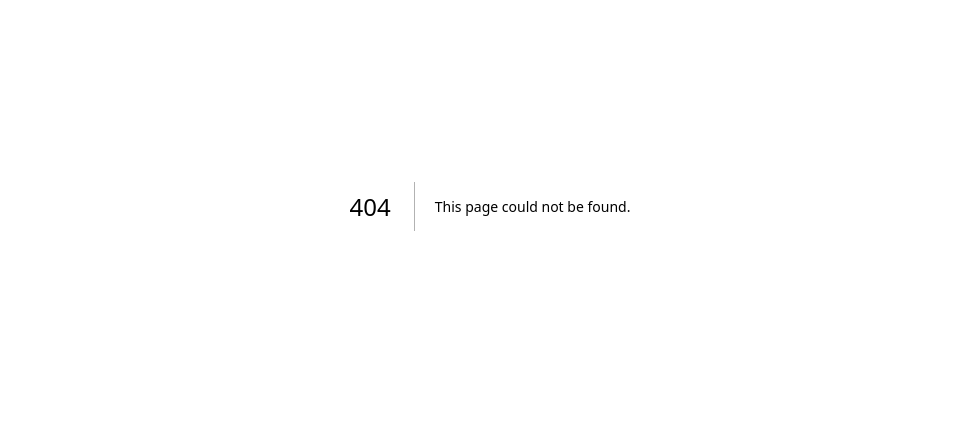
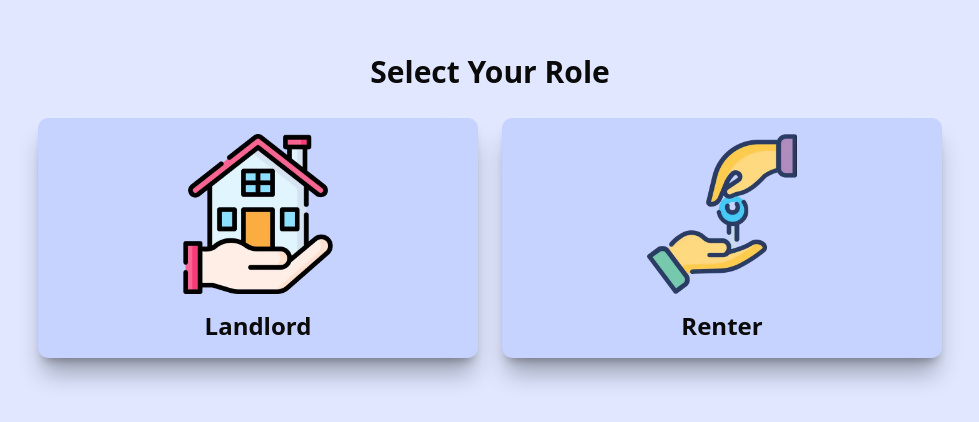
Before and after one commit to Shahmeer43/instarent_fe, a Next.js app: page /role-selection in a window 1280 px wide. Before the commit this address had no page. Shown: the part 194-616 px from the top of the page, without its empty margins (150-1129 px from the left). Built offline with nearby package versions, Linux system fonts and the light colour scheme.

Commit message:
role selection screen ui completed

```diff
--- /dev/null
+++ b/shared/components/RoleCard/RoleCard.jsx
@@ -0,0 +1,15 @@
+import Image from "next/image";
+
+const RoleCard = (props) => {
+  const { src, title } = props;
+
+  return (
+    <div className="flex flex-col gap-4 justify-center items-center flex-grow max-w-[440px] py-4 bg-indigo-200 hover:bg-indigo-300 hover:text-white rounded-lg shadow-xl/30 cursor-pointer">
+      <div className="max-w-[160px]">
+        <Image src={src} alt="role" />
+      </div>
+      <div className="text-2xl font-semibold break-all">{title}</div>
+    </div>
+  );
+};
+export default RoleCard;
--- a/shared/components/index.js
+++ b/shared/components/index.js
@@ -1,3 +1,4 @@
+import RoleCard from "./RoleCard/RoleCard";
 import SignInForm from "./SignInForm/SignInForm";
 import SignUpForm from "./SignUpForm/SignUpForm";
 import CustomInput from "./CustomInput/CustomInput";
@@ -8,6 +9,7 @@ import CustomCheckbox from "./CustomCheckbox/CustomCheckbox";
 import GoogleAuthButton from "./GoogleAuthButton/GoogleAuthButton";
 
 export {
+  RoleCard,
   SignInForm,
   SignUpForm,
   CustomInput,
--- /dev/null
+++ b/src/app/role-selection/page.jsx
@@ -0,0 +1,6 @@
+import { RoleSelection } from "@/screens";
+
+const RoleSelectionPage = () => {
+  return <RoleSelection />;
+};
+export default RoleSelectionPage;
--- /dev/null
+++ b/src/screens/RoleSelection.jsx
@@ -0,0 +1,20 @@
+import { RoleCard } from "../../shared";
+
+import renterImg from "@/assets/images/renter.webp";
+import landlordImg from "@/assets/images/landlord.webp";
+
+const RoleSelection = () => {
+  return (
+    <div className="flex flex-col gap-7 justify-center items-center min-h-screen bg-indigo-100">
+      <div className="max-[200px]:text-xl max-[300px]:text-2xl text-3xl font-semibold text-center">
+        Select Your Role
+      </div>
+      <div className="flex flex-wrap justify-center gap-6 px-5 w-full">
+        <RoleCard title="Landlord" src={landlordImg} />
+        <RoleCard title="Renter" src={renterImg} />
+      </div>
+    </div>
+  );
+};
+
+export default RoleSelection;
--- a/src/screens/index.js
+++ b/src/screens/index.js
@@ -1,4 +1,5 @@
 import SignIn from "./SignIn";
 import SignUp from "./SignUp";
+import RoleSelection from "./RoleSelection";
 
-export { SignIn, SignUp };
+export { SignIn, SignUp, RoleSelection };
```
